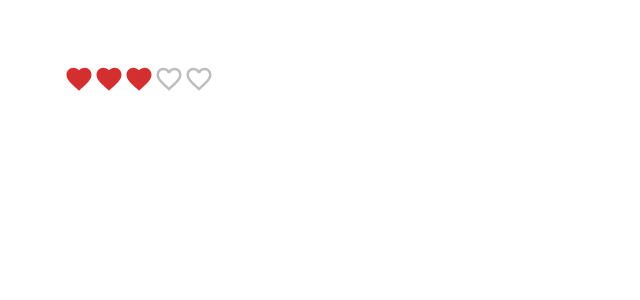
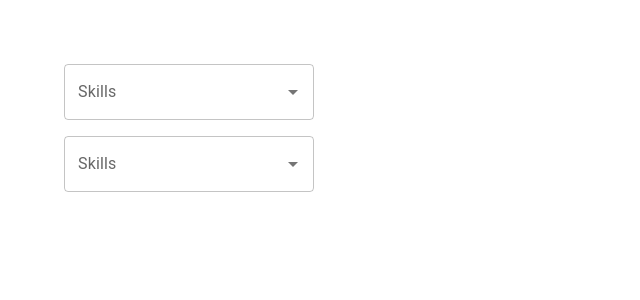
Before and after one commit to dattruong88vn/codevolution-mui, a React (Create React App) app: page / in a window 1280 px wide. Shown: the top 300 px of the page, without its empty margins (0-640 px from the left). Built offline with nearby package versions, Linux system fonts and the light colour scheme.

Commit message:
autocomplete

```diff
--- a/src/App.tsx
+++ b/src/App.tsx
@@ -1,5 +1,6 @@
 import "./App.css";
-import { MuiRating } from "./components/MuiRating";
+import { MuiAutocomplete } from "./components/MuiAutocomplete";
+// import { MuiRating } from "./components/MuiRating";
 // import { MuiSwitch } from "./components/MuiSwitch";
 // import { MuiCheckbox } from "./components/MuiCheckbox";
 // import MuiRadioButton from "./components/MuiRadioButton";
@@ -18,7 +19,8 @@
       {/* <MuiRadioButton /> */}
       {/* <MuiCheckbox /> */}
       {/* <MuiSwitch /> */}
-      <MuiRating />
+      {/* <MuiRating /> */}
+      <MuiAutocomplete />
     </div>
   );
 }
--- /dev/null
+++ b/src/components/MuiAutocomplete.tsx
@@ -0,0 +1,39 @@
+import { Stack, Autocomplete, TextField } from "@mui/material";
+import { useState } from "react";
+
+type Skill = {
+  id: number;
+  label: string;
+};
+
+const skills = ["HTML", "CSS", "JavaScript", "TypeScript", "React"];
+const skillsOptions = skills.map((skill, index) => ({
+  id: index + 1,
+  label: skill,
+}));
+
+export const MuiAutocomplete = () => {
+  const [value, setValue] = useState<string | null>(null);
+  const [skill, setSkill] = useState<Skill | null>(null);
+  console.log(skill);
+  return (
+    <Stack spacing={2} width="250px">
+      <Autocomplete
+        options={skills}
+        renderInput={(params) => <TextField {...params} label="Skills" />}
+        value={value}
+        onChange={(event: any, newValue: string | null) => {
+          setValue(newValue);
+        }}
+      />
+      <Autocomplete
+        options={skillsOptions}
+        renderInput={(params) => <TextField {...params} label="Skills" />}
+        value={skill}
+        onChange={(_event: any, newValue: Skill | null) => {
+          setSkill(newValue);
+        }}
+      />
+    </Stack>
+  );
+};
```
